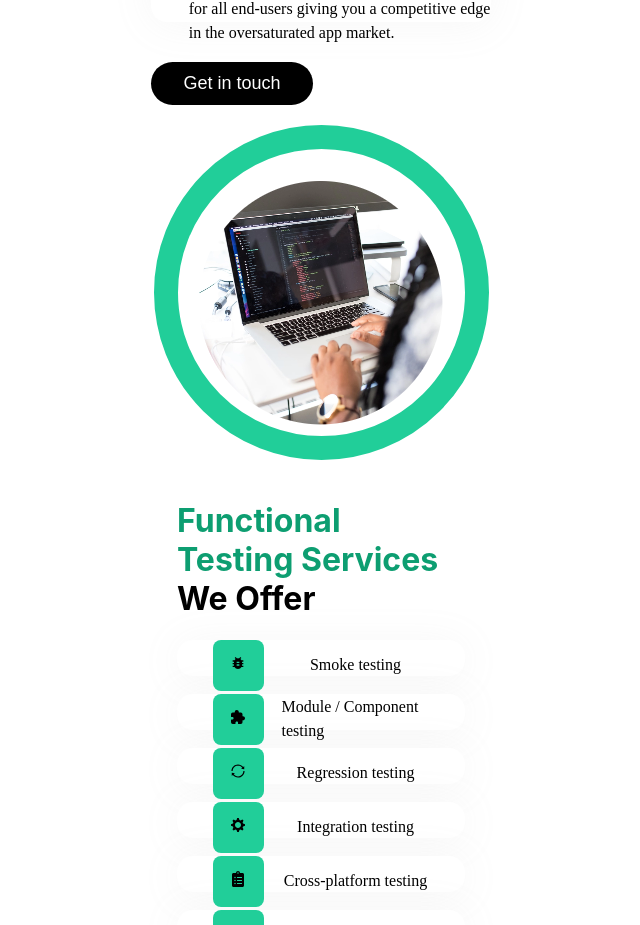
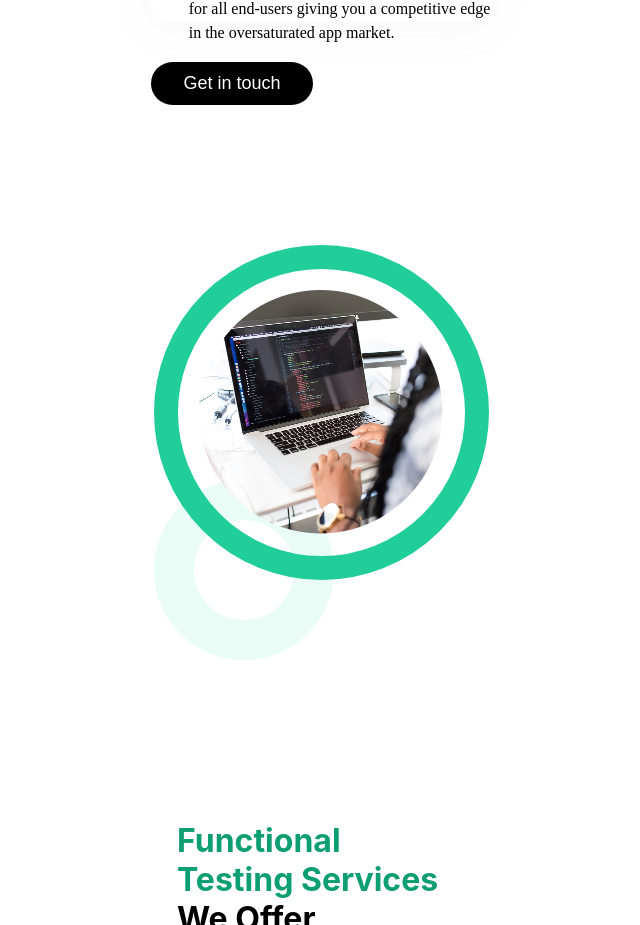
Before and after one commit to a11ysolutions/website, a React (Create React App) app: page /functional in a window 1280 px wide. Shown: the part 3995-4920 px from the top of the page, without its empty margins (319-959 px from the left). Built offline with nearby package versions, Linux system fonts and the light colour scheme.

Commit message:
fix: add more blurred circles

```diff
--- a/src/Components/Functional/Functional.js
+++ b/src/Components/Functional/Functional.js
@@ -26,6 +26,7 @@ function Functional() {
           <FunctionalIlustration />
         </div>
       </div>
+
       <div className="functional-header-text-button">
         <h1>
           <span style={{ color: "#0D9E71" }}>
@@ -35,8 +36,8 @@ function Functional() {
         </h1>
         <p>
           Without consistently delivering a quality experience, brands and
-          enterprises can’t fully guarantee customer satisfaction. We help
-          development teams deliver exceptional products at speed with the best
+          enterprises can’t fully guarantee customer satisfaction. <br></br>
+          We help development teams deliver exceptional products at speed with the best
           customer experience. Our functional testing process is built around
           your needs, and we integrate with the tools you already use.
         </p>
@@ -175,11 +176,12 @@ function Functional() {
           <Button>Get in touch</Button>
         </div>
       </div>
-      <div>
+      <div className="intermediate-image">
         <div className="functional-large-circle">
-          <div style={{ position: "relative", marginTop: "25px" }}>
             <img src="man-typing.png" alt="desktop"></img>
-          </div>
+        </div>
+        <div>
+          <div className="functional-small-circle"></div>
         </div>
       </div>
       <div className="functional-header-text-button">
```
